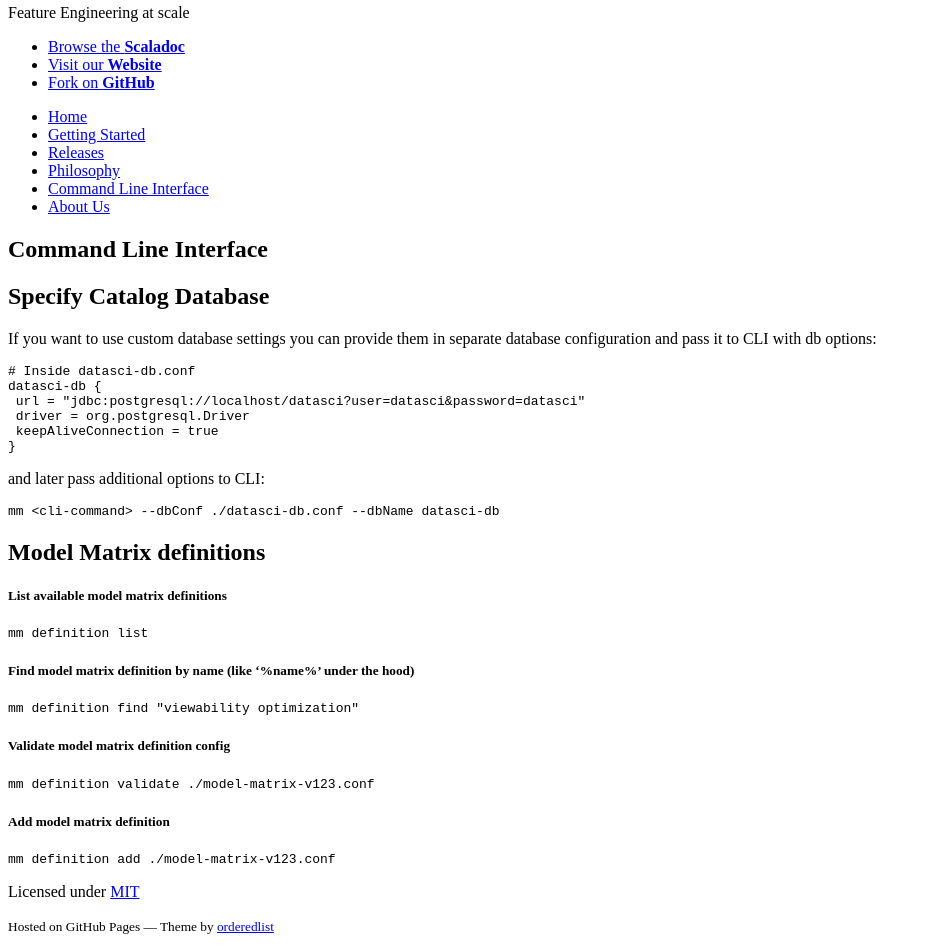
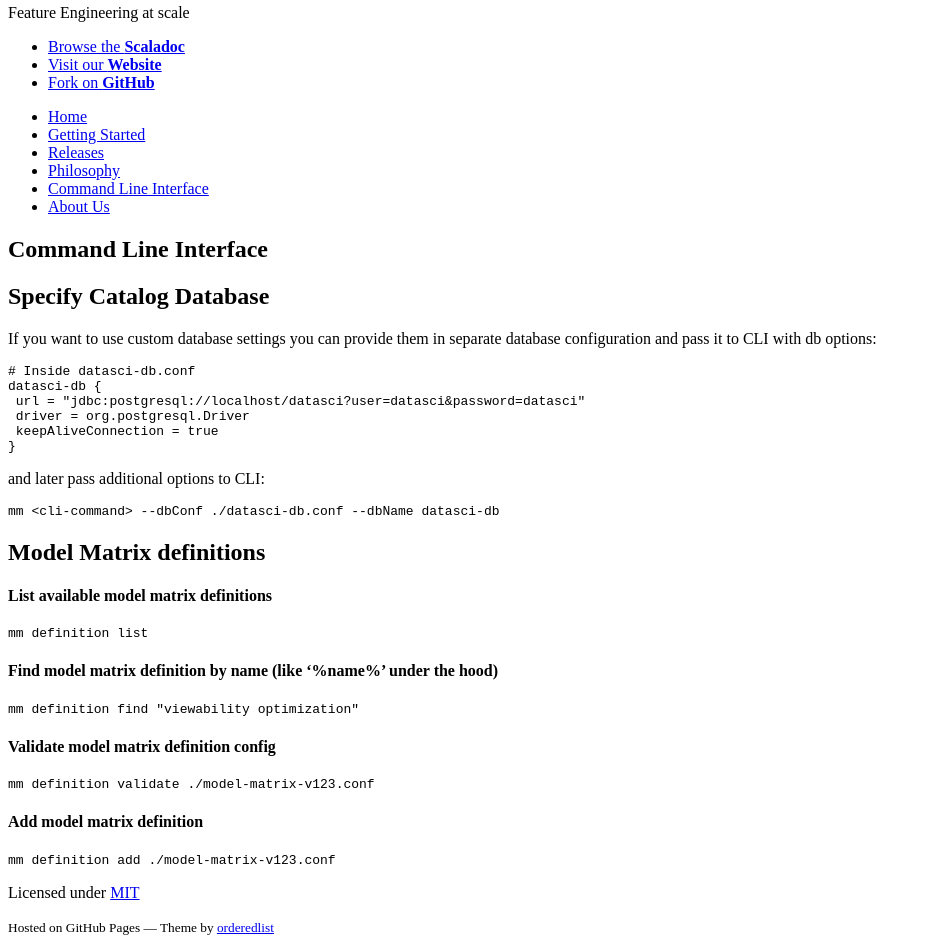
Before and after one commit to collectivemedia/modelmatrix, a Jekyll site: the page built from doc/cli.md, in a window 1280 px wide. Shown: the part 347-1299 px from the top of the page, without its empty margins (0-931 px from the left). Built offline with Jekyll 4.4.1, drawn with Linux system fonts in a browser that asks for light colours; nearby versions of some CDN libraries; a style sheet for code colours, icons or effects is not loaded; grey boxes are pictures that could not be loaded.

Commit message:
update site

```diff
--- a/doc/cli.md
+++ b/doc/cli.md
@@ -23,14 +23,14 @@ and later pass additional options to CLI:
 
 ## <a name="mmc-definition">Model Matrix definitions</a>
 
-##### List available model matrix definitions
+#### List available model matrix definitions
     mm definition list
 
-##### Find model matrix definition by name (like '%name%' under the hood)
+#### Find model matrix definition by name (like '%name%' under the hood)
     mm definition find "viewability optimization"
 
-##### Validate model matrix definition config
+#### Validate model matrix definition config
     mm definition validate ./model-matrix-v123.conf
 
-##### Add model matrix definition
+#### Add model matrix definition
     mm definition add ./model-matrix-v123.conf
```
